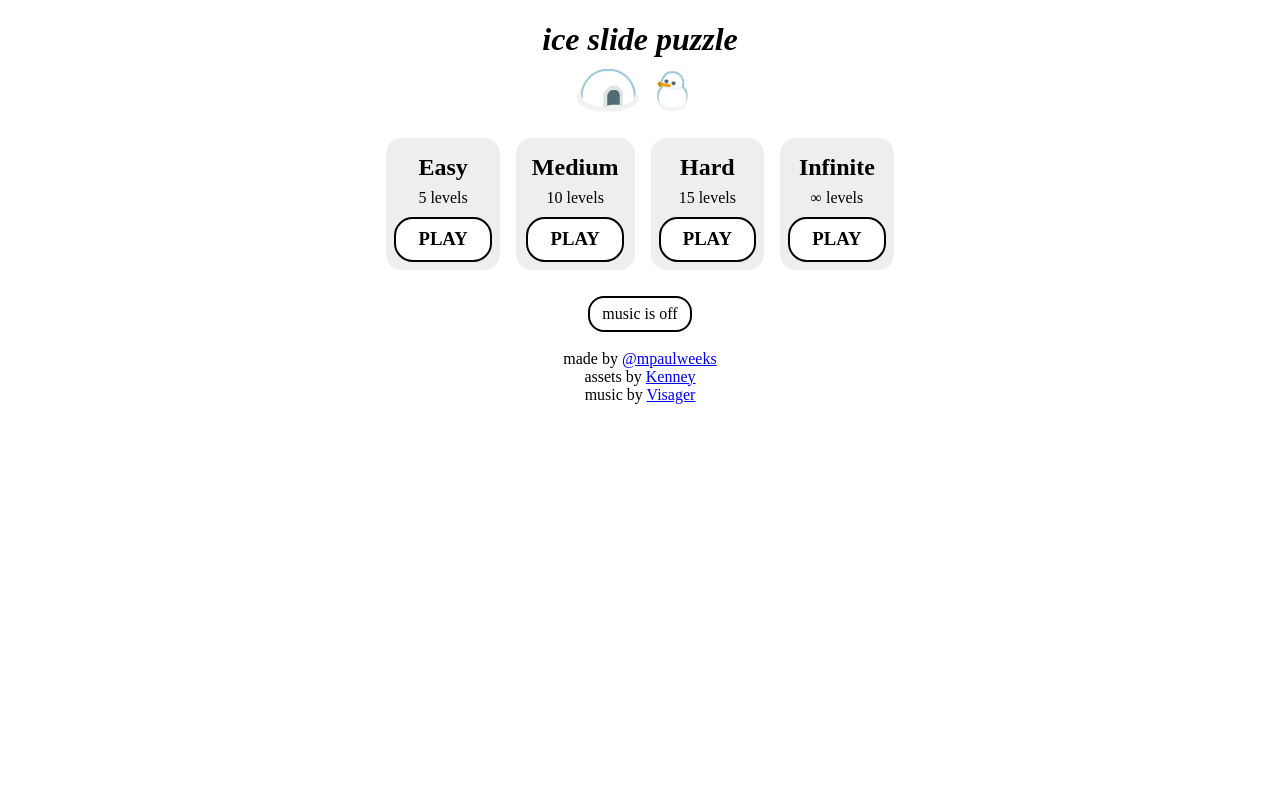
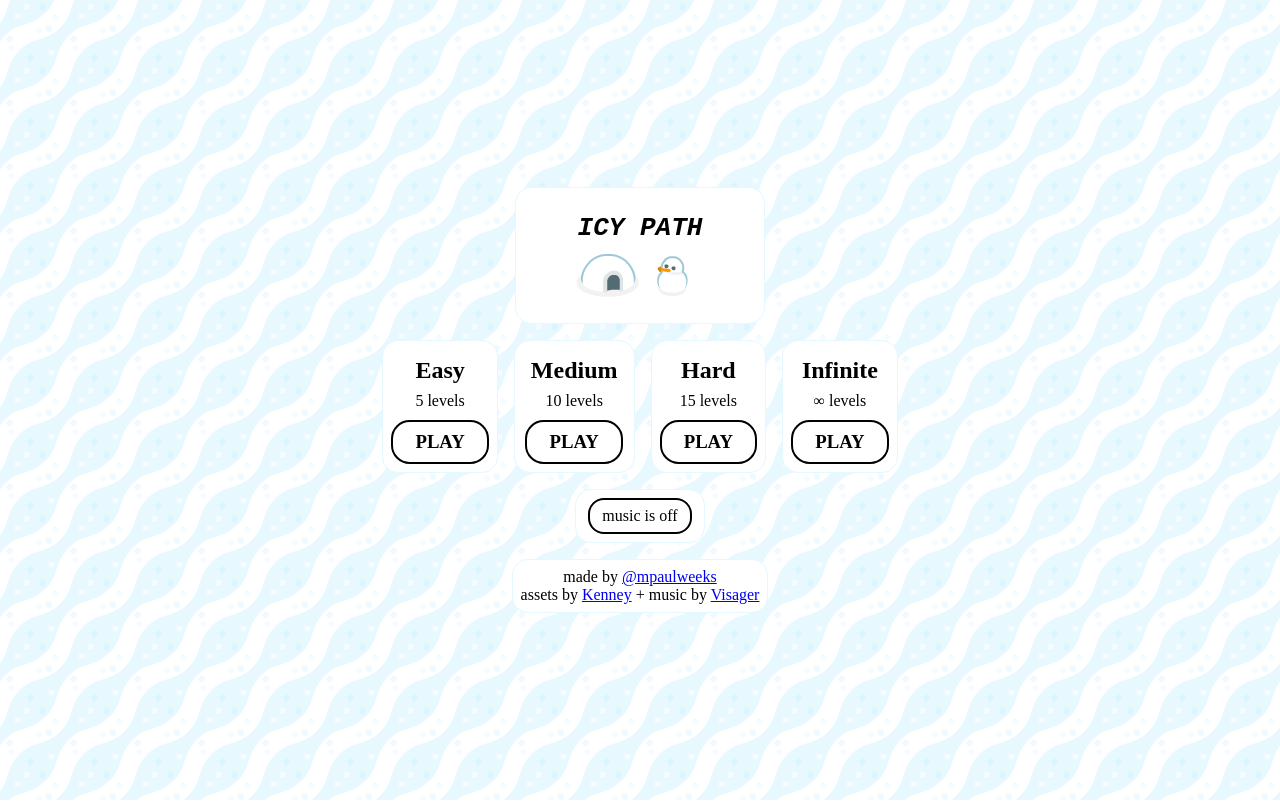
Before and after one commit to mpaulweeks/snowman-goes-home, a React (Create React App) app: page / in a window 1280 px wide. Built offline with nearby package versions, Linux system fonts and the light colour scheme.

Commit message:
add menu music, IcyContainer, revamp score screen

```diff
--- a/public/index.html
+++ b/public/index.html
@@ -19,7 +19,7 @@
       work correctly both with client-side routing and a non-root public URL.
       Learn how to configure a non-root public URL by running `npm run build`.
     -->
-    <title>Ice Slide Puzzle</title>
+    <title>ICY PATH</title>
   </head>
   <body>
     <noscript>You need to enable JavaScript to run this app.</noscript>
--- a/src/fe/App.tsx
+++ b/src/fe/App.tsx
@@ -20,7 +20,7 @@ const Container = styled.div`
 `;
 
 const Canvas = styled.canvas`
-  height: 80vh;
+  border-radius: 5%;
 `;
 
 interface Props {
--- a/src/fe/MenuView.tsx
+++ b/src/fe/MenuView.tsx
@@ -5,33 +5,21 @@ import { connect } from 'react-redux';
 import { DataState, toggleMusic } from '../redux';
 import { GameManager } from './manager';
 import { Sprites } from './sprite';
-import { AbsoluteContainer, LoadingButton, ReadyButton, Row, KeyButton } from './common';
+import { IcyContainer, LoadingButton, ReadyButton, Row, BubbleArea, KeyButton } from './common';
 
-const WorldOptionContainer = styled.div`
-  display: flex;
-  flex-direction: row;
+const WorldOptionContainer = styled(Row)`
   justify-content: center;
   align-items: center;
   flex-wrap: wrap;
 `;
 
 const GameTitle = styled.h1`
+  margin-left: 2em;
+  margin-right: 2em;
   margin-bottom: 0px;
+  font-family: monospace;
 `;
 
-const WorldOption = styled.div`
-  padding: 0.5em;
-  margin: 0.5em;
-
-  display: flex;
-  flex-direction: column;
-  justify-content: flex-start;
-  align-items: center;
-  flex-wrap: nowrap;
-
-  background-color: var(--offset);
-  border-radius: 1em;
-`;
 const WorldTitle = styled.h2`
   margin: 0.5rem;
 `;
@@ -107,16 +95,20 @@ class _MenuView extends React.Component<Props, State> {
       Difficulty.Infinite,
     ];
     return (
-      <AbsoluteContainer>
+      <IcyContainer>
+        <Row>
+          <BubbleArea>
             <GameTitle>
-          <em>ice slide puzzle</em>
+              <em>ICY PATH</em>
               <br/>
-          <img alt="" src="sprite/igloo.png"/>
-          <img alt="" src="sprite/snowman_left.png"/>
+              <img alt="" src={Sprites.igloo.default.url}/>
+              <img alt="" src={Sprites.heroLeft.default.url}/>
             </GameTitle>
+          </BubbleArea>
+        </Row>
         <WorldOptionContainer>
           {displayOrder.map(d => worldLoader.getLoaderByDifficulty(d)).map(world => (
-            <WorldOption key={world.difficulty}>
+            <BubbleArea key={world.difficulty}>
               <WorldTitle>
                 {world.displayName()}
               </WorldTitle>
@@ -134,24 +126,28 @@ class _MenuView extends React.Component<Props, State> {
                 </LoadingButton>
                   )}
               </WorldButton>
-            </WorldOption>
+            </BubbleArea>
           ))}
         </WorldOptionContainer>
-        <br/>
         <Row>
+          <BubbleArea>
             <KeyButton onClick={() => this.props.toggleMusic()}>
               music is {this.props.store.audio.playing ? 'on' : 'off'}
             </KeyButton>
+          </BubbleArea>
         </Row>
-        <br/>
+        <Row>
+          <BubbleArea>
             <div>
               made by <a href="https://twitter.com/mpaulweeks">@mpaulweeks</a>
-          <br/>
-          assets by <a href="https://www.kenney.nl">Kenney</a>
-          <br/>
+            </div>
+            <div>
+              assets by <a href="https://www.kenney.nl">Kenney</a> +
               music by <a href="https://visager.bandcamp.com/album/songs-from-an-unmade-world">Visager</a>
             </div>
-      </AbsoluteContainer>
+          </BubbleArea>
+        </Row>
+      </IcyContainer>
     );
   }
 }
--- a/src/fe/common.ts
+++ b/src/fe/common.ts
@@ -1,15 +1,5 @@
 import styled from 'styled-components';
-
-export const AbsoluteContainer = styled.div`
-  position: absolute;
-  top: 0px;
-  left: 0px;
-  z-index: 1;
-  width: 100%;
-  height: 100vh;
-
-  background-color: var(--background);
-`;
+import { Sprites } from './sprite';
 
 export const Row = styled.div`
   display: flex;
@@ -20,6 +10,38 @@ export const Row = styled.div`
 `;
 export const Column = styled(Row)`
   flex-direction: column;
+`;
+
+export const AbsoluteContainer = styled(Column)`
+  position: absolute;
+  top: 0px;
+  left: 0px;
+  z-index: 1;
+  width: 100%;
+  height: 100vh;
+
+  background-color: var(--background);
+`;
+export const IcyContainer = styled(AbsoluteContainer)`
+  justify-content: center;
+  background-image: url('${Sprites.groundIceWhite.default.url}');
+  background-repeat: repeat;
+`;
+
+export const BubbleArea = styled.div`
+  padding: 0.5em;
+  margin: 0.5em;
+
+  display: flex;
+  flex-direction: column;
+  justify-content: flex-start;
+  align-items: center;
+  flex-wrap: nowrap;
+
+  background-color: var(--background);
+  border-radius: 1em;
+  border: 1px solid var(--snow);
+  box-sizing: border-box;
 `;
 
 export const LoadingButton = styled.div`
--- a/src/fe/index.css
+++ b/src/fe/index.css
@@ -2,6 +2,7 @@ body {
   --foreground: black;
   --background: white;
   --offset: #eeeeee;
+  --snow: rgb(228, 248, 255);
 
   margin: 0px;
   background-color: var(--background);
@@ -14,8 +15,18 @@ body {
   height: 100%;
   overflow: hidden;
 }
-canvas {
-  border: 5px solid var(--offset);
-  border-radius: 5%;
-  box-sizing: border-box;
+@keyframes rotation {
+  from {
+    transform: rotate(0deg);
+  }
+  to {
+    transform: rotate(360deg);
+  }
 }
+.rotate {
+  animation-name: rotation;
+  animation-duration: 2s;
+  animation-direction: normal;
+  animation-iteration-count: infinite;
+  animation-timing-function: linear;
+}
--- a/src/fe/manager.ts
+++ b/src/fe/manager.ts
@@ -2,13 +2,7 @@ import { store } from "../redux";
 import { setGameOver, setLevel, setTimer, setWorld } from "../redux";
 import { Move, MoveInformation, Traveled, PlayableLevel, Point, Stopwatch, World, WorldLoader } from "../utils";
 import { Sprite, Sprites } from './sprite';
-import { StyleByDifficulty } from './style';
-
-const Color = {
-  background: 'white', // matching css
-  grid: 'black',
-  glow: 'rgba(0, 0, 0, 0.5)',
-};
+import { GlobalStyle, StyleByDifficulty } from './style';
 
 const moveMap: { [code: string]: Move } = {
   'ArrowLeft': Move.Left,
@@ -24,6 +18,7 @@ export interface Animation {
 
 export class GameManager {
   dispatch = store.dispatch;
+  isDebug = window.location.href.includes('localhost');
   worldLoader: WorldLoader;
   worldDimensions: Point;
   canvasDimensions: Point;
@@ -40,20 +35,29 @@ export class GameManager {
   frameTick = 0;
 
   constructor() {
-    // determine canvas size
-    const screenHeight = document.body.clientHeight;
+    const { isDebug } = this;
+    if (isDebug) {
+      window.DEBUG = this;
+    }
+
+    // determine largest possible canvas size
+    const screenHeight = document.body.clientHeight * 0.8; // matching css of 80vh
     const screenWidth = document.body.clientWidth;
-    const isMobile = screenHeight > screenWidth;
-    const dimensions = isMobile ? new Point(8, 10) : new Point(10, 8);
-    const height = document.body.clientHeight * 0.8; // matching css of 80vh
-    let width = height * dimensions.x / dimensions.y;
-    while (width > screenWidth) {
-      dimensions.x -= 1;
-      width = height * dimensions.x / dimensions.y;
-    }
+
+    // determine canvas orientation
+    const isVertical = screenHeight > screenWidth;
+    const dimensions = isVertical ? new Point(8, 10) : new Point(10, 8);
     this.worldDimensions = dimensions;
     this.worldLoader = new WorldLoader(this.worldDimensions);
-    this.canvasDimensions = new Point(width, height);
+
+    // shrink down canvas size until it fits on this screen
+    let canvasHeight = screenHeight;
+    let canvasWidth = canvasHeight * dimensions.x / dimensions.y;
+    while (canvasWidth > screenWidth) {
+      canvasHeight -= 1;
+      canvasWidth = canvasHeight * dimensions.x / dimensions.y;
+    }
+    this.canvasDimensions = new Point(canvasWidth, canvasHeight);
 
     // setup key listeners
     window.addEventListener('keydown', e => {
@@ -65,13 +69,19 @@ export class GameManager {
       if (e.code === 'KeyR') {
         this.clickReset();
       }
-      if (e.code === 'KeyN') {
+      if (e.code === 'KeyN' && isDebug) {
         this.nextLevel();
       }
     });
 
     // setup passive draw/load loop
     this.loop();
+  }
+  setup(canvasElm: HTMLCanvasElement) {
+    this.canvasElm = canvasElm;
+    canvasElm.width = this.canvasDimensions.x;
+    canvasElm.height = this.canvasDimensions.y;
+    this.ctx = canvasElm.getContext('2d') as CanvasRenderingContext2D;
   }
   private async loop() {
     const { world, stopwatch } = this;
@@ -133,12 +143,6 @@ export class GameManager {
     this.handleMove(Move.Right);
   }
 
-  setup(canvasElm: HTMLCanvasElement) {
-    this.canvasElm = canvasElm;
-    canvasElm.width = this.canvasDimensions.x;
-    canvasElm.height = this.canvasDimensions.y;
-    this.ctx = canvasElm.getContext('2d') as CanvasRenderingContext2D;
-  }
   setWorld(world: World) {
     this.worldLoader = new WorldLoader(this.worldDimensions);
     this.world = world;
@@ -205,7 +209,7 @@ export class GameManager {
     const blockHeight = height / currentLevel.level.height;
     scale = scale || 1;
     ctx.drawImage(
-      sprite.getImage(this.frameTick),
+      sprite.atFrame(this.frameTick).image,
       x * blockWidth + (blockWidth * (1 - scale) / 2),
       y * blockHeight + (blockHeight * (1 - scale) / 2),
       blockWidth * scale,
@@ -235,19 +239,20 @@ export class GameManager {
     this.frameTick = Math.floor(world.progression.boilFps * new Date().getTime() / 1000);
     const blockWidth = width / currentLevel.level.width;
     const blockHeight = height / currentLevel.level.height;
+    const worldStyle = StyleByDifficulty[world.difficulty];
 
     // background
-    ctx.fillStyle = Color.background;
+    ctx.fillStyle = GlobalStyle.backgroundColor;
     ctx.fillRect(0, 0, width, height);
     for (let y = 0; y < currentLevel.level.height; y++){
       for (let x = 0; x < currentLevel.level.width; x++) {
-        this.drawSprite(StyleByDifficulty[world.difficulty].ground, x, y);
+        this.drawSprite(worldStyle.ground, x, y);
       }
     }
 
     // grid
     if (this.shouldDrawGrid) {
-      ctx.strokeStyle = Color.grid;
+      ctx.strokeStyle = worldStyle.gridColor;
       for (let y = 1; y < currentLevel.level.height; y++) {
         ctx.beginPath();
         ctx.moveTo(0, y * blockHeight);
@@ -276,10 +281,6 @@ export class GameManager {
       );
     });
 
-    // start square
-    // ctx.fillStyle = 'grey';
-    // ctx.fillRect(currentLevel.level.start.x * blockWidth, currentLevel.level.start.y * blockHeight, blockWidth, blockHeight);
-
     // goal square
     this.drawSprite(Sprites.igloo, currentLevel.level.win.x, currentLevel.level.win.y);
 
@@ -290,16 +291,6 @@ export class GameManager {
     });
 
     // hero
-    // ctx.fillStyle = Color.glow;
-    // ctx.fillRect(currentLevel.hero.point.x * blockWidth, currentLevel.hero.point.y * blockHeight, blockWidth, blockHeight);
-    // ctx.beginPath();
-    // ctx.arc(
-    //   (currentLevel.hero.point.x + 0.5) * blockWidth,
-    //   (currentLevel.hero.point.y + 0.5) * blockHeight,
-    //   blockWidth / 2,
-    //   0, 2 * Math.PI
-    //  );
-    // ctx.fill();
     this.drawSprite(
       this.spriteFacing === Move.Left ? Sprites.heroLeft : Sprites.heroRight,
       currentLevel.hero.point.x, currentLevel.hero.point.y, 1.2);
--- a/src/fe/sprite.ts
+++ b/src/fe/sprite.ts
@@ -1,15 +1,18 @@
 import { Difficulty } from '../utils';
 export class SpriteFrame {
+  url: string;
   image: HTMLImageElement;
   loaded: Promise<boolean>;
 
   constructor(spriteName: string) {
+    const url = `sprite/${spriteName}.png`;
     const img = new Image();
     const loaded = new Promise((resolve, reject) => {
       img.onload = () => resolve(true);
     });
-    img.src = `sprite/${spriteName}.png`;
+    img.src = url;
 
+    this.url = url;
     this.image = img;
     this.loaded = loaded;
   }
@@ -18,31 +21,29 @@ export class SpriteFrame {
 export class Sprite {
   frames: Array<SpriteFrame>;
   loaded: Promise<boolean>;
+  default: SpriteFrame;
 
   constructor(spriteNames: Array<string>) {
     this.frames = spriteNames.map(spriteName => new SpriteFrame(spriteName));
     this.loaded = Promise.all(this.frames.map(f => f.loaded));
+    this.default = this.atFrame(0);
   }
 
-  getImage(frameCount) {
+  atFrame(frameCount) {
     const { frames } = this;
     const index = frameCount % frames.length;
-    return frames[index].image;
+    return frames[index];
   }
 }
 
 export interface SpriteManager {
   loaded: Promise<boolean>,
-  hero: Sprite;
-  groundIce1: Sprite,
-  groundIce2: Sprite,
-  groundIce3: Sprite,
-  groundIce4: Sprite,
-  groundIce5: Sprite,
-  groundIce6: Sprite,
-  groundIce7: Sprite,
-  groundIce8: Sprite,
-  groundIce9: Sprite,
+  heroLeft: Sprite;
+  heroRight: Sprite;
+  groundIceBlue: Sprite,
+  groundIceGray: Sprite,
+  groundIceNavy: Sprite,
+  groundIceWhite: Sprite,
   treeLight: Sprite,
   treeHeavy: Sprite,
   igloo: Sprite,
```
Also changed, not shown: src/fe/AudioPlayer.tsx (+32 -7 lines), src/fe/ScoreView.tsx (+30 -13 lines), src/fe/style.ts (+9 -0 lines), 1 other file (tests, documents, lock files or other folders). Lines whose indentation alone changed are shown as unchanged.
